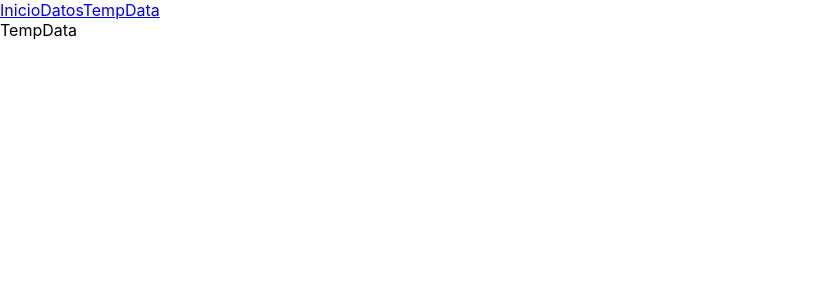
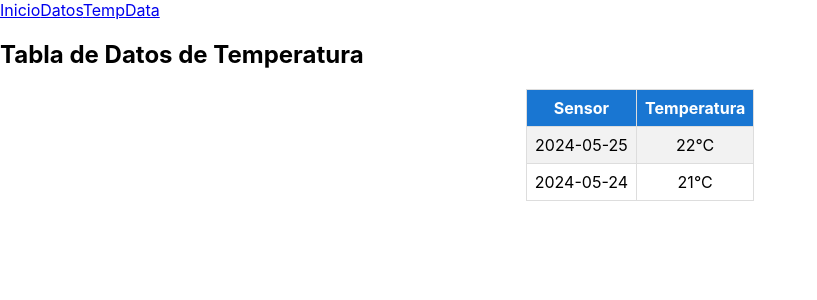
Before and after one commit to spotfreeman/telemetria-frontend, a React (Create React App) app: page /tempdata in a window 1280 px wide. Shown: the top 300 px of the page, without its empty margins (0-817 px from the left). Built offline with nearby package versions, Linux system fonts and the light colour scheme.

Commit message:
Add Page TempData

```diff
--- a/src/Pages/TempData.jsx
+++ b/src/Pages/TempData.jsx
@@ -1,7 +1,25 @@
-
-
 export const TempData = () => {
     return (
-        <div>TempData</div>
-    )
+        <div>
+            <h2>Tabla de Datos de Temperatura</h2>
+            <table style={{ borderCollapse: 'collapse', margin: 'auto', marginTop: '20px' }}>
+                <thead>
+                    <tr style={{ backgroundColor: '#1976d2', color: 'white' }}>
+                        <th style={{ border: '1px solid #ddd', padding: '8px' }}>Sensor</th>
+                        <th style={{ border: '1px solid #ddd', padding: '8px' }}>Temperatura</th>
+                    </tr>
+                </thead>
+                <tbody>
+                    <tr style={{ backgroundColor: '#f2f2f2' }}>
+                        <td style={{ border: '1px solid #ddd', padding: '8px', textAlign: 'center' }}>2024-05-25</td>
+                        <td style={{ border: '1px solid #ddd', padding: '8px', textAlign: 'center' }}>22°C</td>
+                    </tr>
+                    <tr>
+                        <td style={{ border: '1px solid #ddd', padding: '8px', textAlign: 'center' }}>2024-05-24</td>
+                        <td style={{ border: '1px solid #ddd', padding: '8px', textAlign: 'center' }}>21°C</td>
+                    </tr>
+                </tbody>
+            </table>
+        </div>
+    );
 }
```
